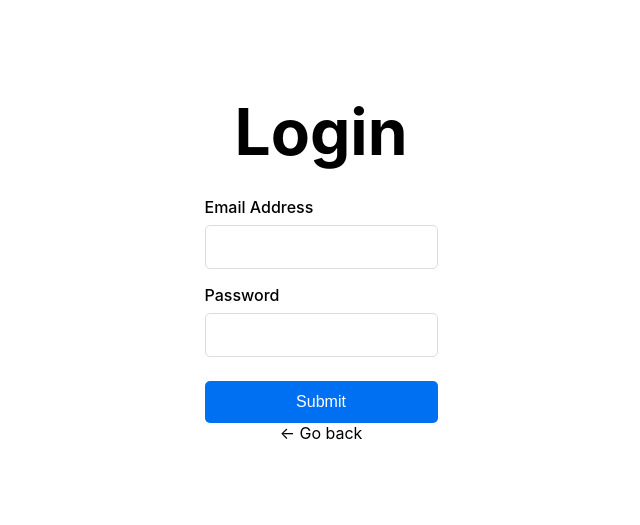
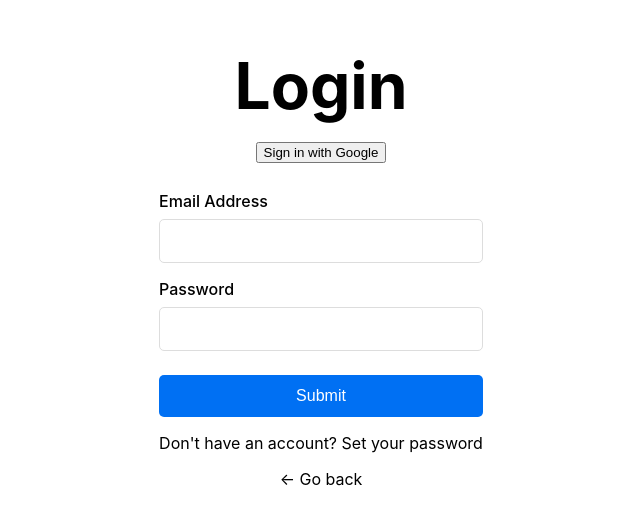
Before and after one commit to leemr2/BDclimb, a Next.js app: page /login in a window 1280 px wide. Shown: the part 131-656 px from the top of the page, without its empty margins (319-959 px from the left). Built offline with nearby package versions, Linux system fonts and the light colour scheme; no server answers.

Commit message:
improved log on

```diff
--- a/src/app/(auth)/login/page.tsx
+++ b/src/app/(auth)/login/page.tsx
@@ -8,22 +8,30 @@ import { useState } from "react";
 
 const LoginPage = () => {
   const router = useRouter();
-  const { signIn } = useAuth();
+  const { signIn, signInWithGoogle } = useAuth();
 
   const [email, setEmail] = useState("");
   const [password, setPassword] = useState("");
+  const [googleLoading, setGoogleLoading] = useState(false);
+
+  const handleSignInWithGoogle = () => {
+    setGoogleLoading(true);
+    signInWithGoogle()
+      .then(() => router.push("/"))
+      .catch((error) => {
+        const { title, description } = setErrorMessage(error);
+        alert(title + ": " + description);
+      })
+      .finally(() => setGoogleLoading(false));
+  };
 
   const handleSignIn = (event: React.FormEvent<HTMLFormElement>) => {
     event.preventDefault();
 
     signIn(email, password)
-      .then(() => {
-        // do something after signing in. For example, router.push("/");
-        router.push("/");
-      })
+      .then(() => router.push("/"))
       .catch((error) => {
         const { title, description } = setErrorMessage(error);
-        // do something with error title and description here
         alert(title + ": " + description);
       });
   };
@@ -32,6 +40,14 @@ const LoginPage = () => {
     <div className="container">
       <main className="main">
         <h1 className="title">Login</h1>
+        <br />
+        <button
+          type="button"
+          onClick={handleSignInWithGoogle}
+          disabled={googleLoading}
+        >
+          {googleLoading ? "Signing in..." : "Sign in with Google"}
+        </button>
         <br />
         <form onSubmit={handleSignIn} className="form">
           <label htmlFor="email">Email Address</label>
@@ -50,6 +66,10 @@ const LoginPage = () => {
           />
           <button type="submit">Submit</button>
         </form>
+        <p>
+          Don&apos;t have an account?{" "}
+          <Link href="/signup">Set your password</Link>
+        </p>
         <Link href="/">&larr; Go back</Link>
       </main>
     </div>
--- a/src/app/(auth)/signup/page.tsx
+++ b/src/app/(auth)/signup/page.tsx
@@ -44,7 +44,7 @@ const SignupPage = () => {
     return (
       <div className="container">
         <main className="main">
-          <h1 className="title">Login</h1>
+          <h1 className="title">Create account</h1>
           <br />
           <form onSubmit={handleSignUp} className="form">
             <label htmlFor="email">Email Address</label>
@@ -63,6 +63,9 @@ const SignupPage = () => {
             />
             <button type="submit">Submit</button>
           </form>
+          <p>
+            Already have an account? <Link href="/login">Sign in</Link>
+          </p>
           <Link href="/">&larr; Go back</Link>
         </main>
       </div>
--- a/src/lib/firebase/auth.tsx
+++ b/src/lib/firebase/auth.tsx
@@ -8,9 +8,9 @@ import {
   onAuthStateChanged,
   signInWithEmailAndPassword,
   signInWithPopup,
+  GoogleAuthProvider,
   type User,
 } from "firebase/auth";
-import { GoogleAuthProvider } from "firebase/auth/web-extension";
 import { useRouter } from "next/navigation";
 import { createContext, useContext, useEffect, useState } from "react";
 import { auth } from "./client";
--- a/src/lib/utils/set-error-message.ts
+++ b/src/lib/utils/set-error-message.ts
@@ -7,6 +7,8 @@ enum ErrorCode {
   TooManyRequests = "auth/too-many-requests",
   UserNotFound = "auth/user-not-found",
   WrongPassword = "auth/wrong-password",
+  PopupClosedByUser = "auth/popup-closed-by-user",
+  CancelledPopupRequest = "auth/cancelled-popup-request",
 }
 
 // Update the messages according to your preference
@@ -44,6 +46,16 @@ export const setErrorMessage = (error: FirebaseError) => {
       description = "You have entered a wrong password. Please try again.";
       break;
 
+    case ErrorCode.PopupClosedByUser:
+      title = "Sign-in cancelled";
+      description = "The sign-in window was closed. Please try again.";
+      break;
+
+    case ErrorCode.CancelledPopupRequest:
+      title = "Sign-in cancelled";
+      description = "Another sign-in attempt is in progress or was cancelled.";
+      break;
+
     default:
       title = "An error occurred.";
       description = error.message;
```
Also changed, not shown: src/app/page.tsx (+3 -14 lines), firebase.json (added), 1 other file (tests, documents, lock files or other folders).
